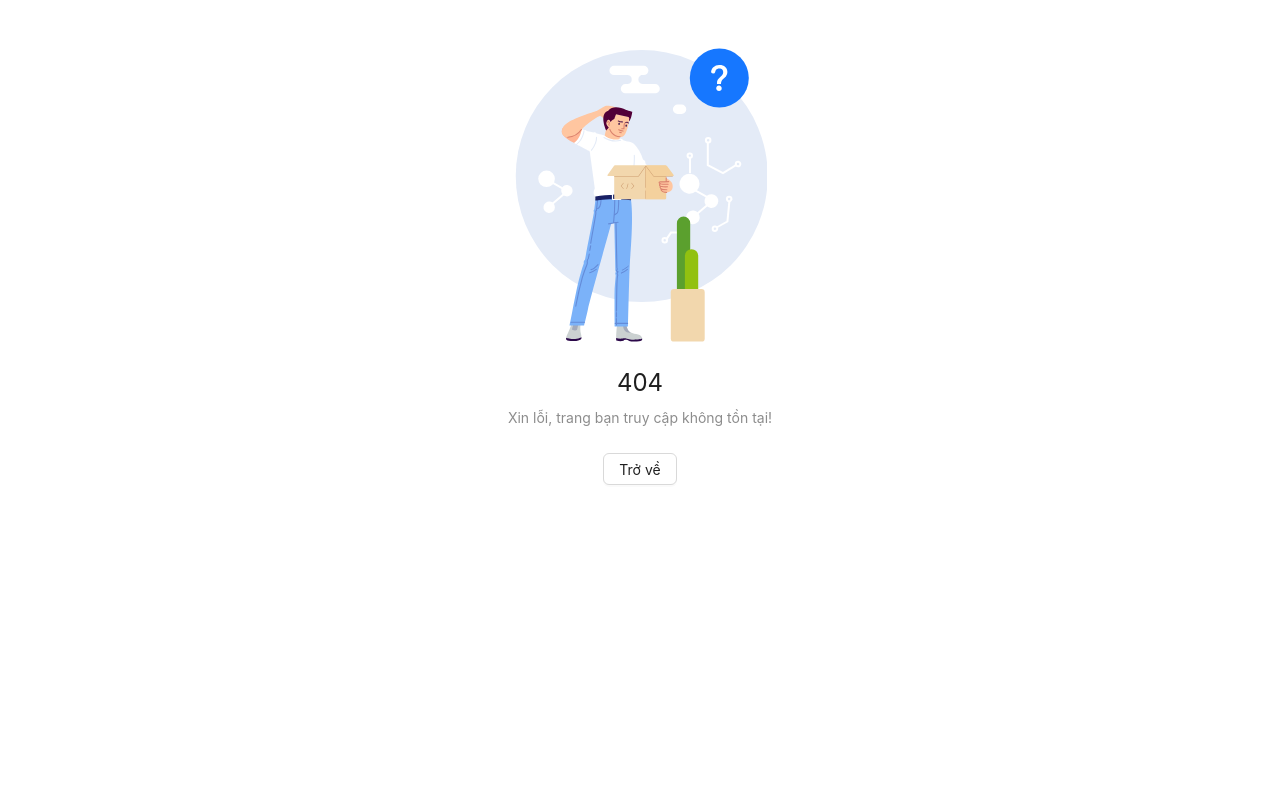
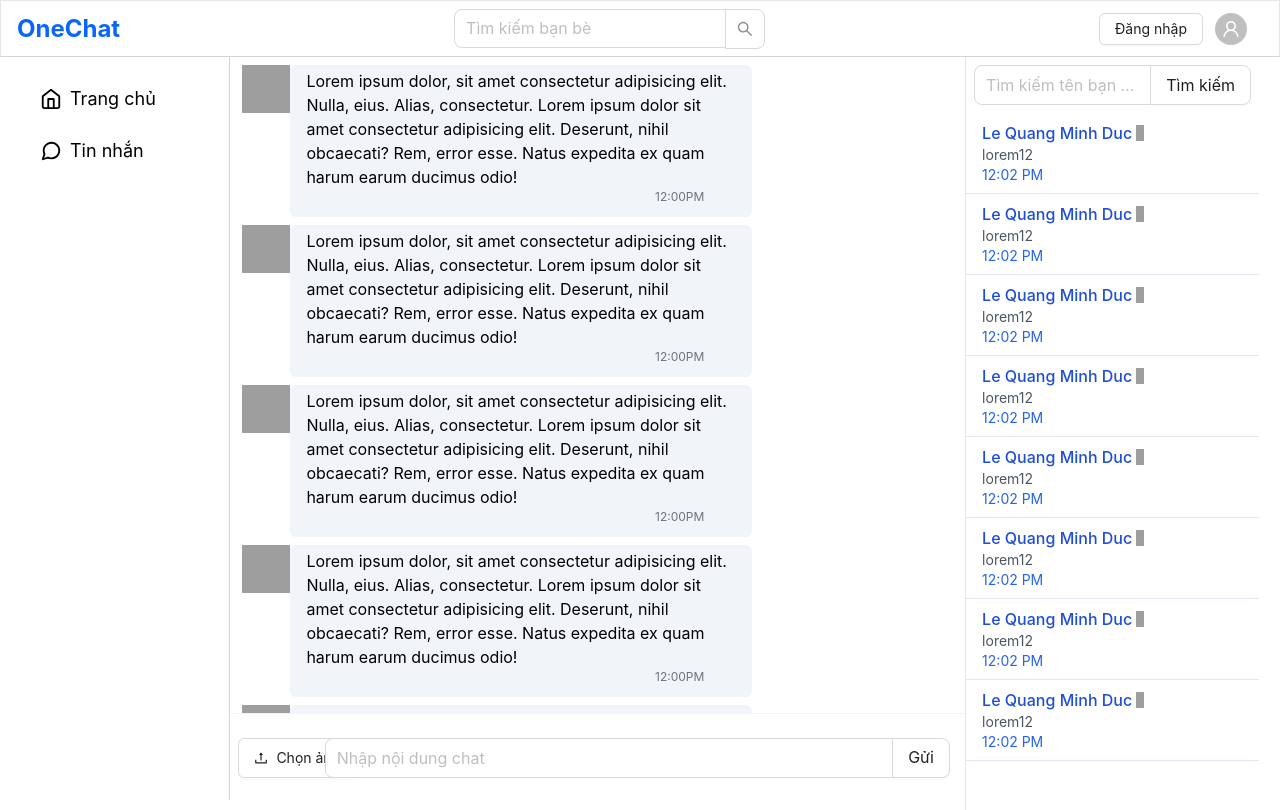
Before and after one commit to ogdp/one_chat, a React (Vite) app: page /chat in a window 1280 px wide. Before the commit this address had no page. Built offline with nearby package versions, Linux system fonts and the light colour scheme; grey boxes are pictures that could not be loaded.

Commit message:
FE Giao diện box chat

```diff
--- /dev/null
+++ b/src/components/client/Chat/ChatBar.tsx
@@ -0,0 +1,76 @@
+import ItemBar from "./ItemBar";
+import SearchBox from "./SearchBox";
+
+const ChatBar = () => {
+  return (
+    <>
+      <section className="border-l-[1px] border-l-slate-200 h-full">
+        <SearchBox />
+        <div className="overflow-x-hidden overflow-scroll h-[82vh]">
+          <ItemBar
+            name="Le Quang Minh Duc"
+            lastChat="lorem12"
+            time="12:02 PM"
+          />
+          <ItemBar
+            name="Le Quang Minh Duc"
+            lastChat="lorem12"
+            time="12:02 PM"
+          />
+          <ItemBar
+            name="Le Quang Minh Duc"
+            lastChat="lorem12"
+            time="12:02 PM"
+          />
+          <ItemBar
+            name="Le Quang Minh Duc"
+            lastChat="lorem12"
+            time="12:02 PM"
+          />
+          <ItemBar
+            name="Le Quang Minh Duc"
+            lastChat="lorem12"
+            time="12:02 PM"
+          />
+          <ItemBar
+            name="Le Quang Minh Duc"
+            lastChat="lorem12"
+            time="12:02 PM"
+          />
+          <ItemBar
+            name="Le Quang Minh Duc"
+            lastChat="lorem12"
+            time="12:02 PM"
+          />
+          <ItemBar
+            name="Le Quang Minh Duc"
+            lastChat="lorem12"
+            time="12:02 PM"
+          />
+          <ItemBar
+            name="Le Quang Minh Duc"
+            lastChat="lorem12"
+            time="12:02 PM"
+          />
+          <ItemBar
+            name="Le Quang Minh Duc"
+            lastChat="lorem12"
+            time="12:02 PM"
+          />
+          <ItemBar
+            name="Le Quang Minh Duc"
+            lastChat="lorem12"
+            time="12:02 PM"
+          />
+          <ItemBar
+            name="Le Quang Minh Duc"
+            lastChat="lorem12"
+            time="12:02 PM"
+          />
+        </div>
+      </section>
+    </>
+  );
+};
+
+export default ChatBar;
--- /dev/null
+++ b/src/components/client/Chat/ChatBox.tsx
@@ -0,0 +1,51 @@
+import ChatInput from "./ChatInput";
+import SentenceLeftChat from "./SentenceLeftChat";
+import SentenceRightChat from "./SentenceRightChat";
+
+const ChatBox = () => {
+  return (
+    <>
+      <section>
+        <main className="overflow-x-hidden overflow-scroll h-[82vh] px-3 pb-8">
+          <SentenceLeftChat />
+          <SentenceLeftChat />
+          <SentenceLeftChat />
+          <SentenceLeftChat />
+          <SentenceLeftChat />
+          <SentenceLeftChat />
+          <SentenceLeftChat />
+          <SentenceRightChat
+            name="Le Duc"
+            uid="1"
+            content="dshafjkdkjshf"
+            time="12:00PM"
+            avatar_url={[
+              "https://media.istockphoto.com/id/1337144146/vector/default-avatar-profile-icon-vector.jpg?s=612x612&w=0&k=20&c=BIbFwuv7FxTWvh5S3vB6bkT0Qv8Vn8N5Ffseq84ClGI=",
+            ]}
+          />
+          <SentenceRightChat
+            name="Le Duc"
+            uid="1"
+            content="Lorem ipsum dolor, sit amet consectetur adipisicing elit. Nulla, eius. Alias, consectetur. Lorem ipsum dolor sit amet consectetur adipisicing elit. Deserunt, nihil obcaecati? Rem, error esse. Natus expedita ex quam harum earum ducimus odio!"
+            time="12:00PM"
+            avatar_url={[
+              "https://media.istockphoto.com/id/1337144146/vector/default-avatar-profile-icon-vector.jpg?s=612x612&w=0&k=20&c=BIbFwuv7FxTWvh5S3vB6bkT0Qv8Vn8N5Ffseq84ClGI=",
+            ]}
+          />
+          <SentenceRightChat
+            name="Le Duc"
+            uid="1"
+            content="dshafjkdkjshf"
+            time="12:00PM"
+            avatar_url={[
+              "https://media.istockphoto.com/id/1337144146/vector/default-avatar-profile-icon-vector.jpg?s=612x612&w=0&k=20&c=BIbFwuv7FxTWvh5S3vB6bkT0Qv8Vn8N5Ffseq84ClGI=",
+            ]}
+          />
+        </main>
+        <ChatInput />
+      </section>
+    </>
+  );
+};
+
+export default ChatBox;
--- /dev/null
+++ b/src/components/client/Chat/ChatInput.tsx
@@ -0,0 +1,59 @@
+import { UploadOutlined } from "@ant-design/icons";
+import React from "react";
+import { Button, Form, Input, Space, Upload } from "antd";
+
+const normFile = (e: any) => {
+  console.log("Upload event:", e);
+  if (Array.isArray(e)) {
+    return e;
+  }
+  return e?.fileList;
+};
+
+const onFinish = (values: any) => {
+  console.log("Received values of form: ", values);
+};
+
+const ChatInput: React.FC = () => (
+  <>
+    <section className="py-2 pt-6 px-2 border-t-[1px] border-t-gray-100">
+      <Form name="validate_other" onFinish={onFinish} style={{ width: "100%" }}>
+        <Form.Item style={{ marginBottom: 0 }}>
+          <Form.Item
+            name="upload"
+            valuePropName="fileList"
+            getValueFromEvent={normFile}
+            style={{
+              display: "inline-block",
+              width: "12%",
+            }}
+          >
+            <Upload name="logo" action="/upload.do" listType="picture">
+              <Button style={{ height: "40px" }} icon={<UploadOutlined />}>
+                Chọn ảnh
+              </Button>
+            </Upload>
+          </Form.Item>
+          <Form.Item
+            name="message"
+            rules={[{ required: true, message: "Hãy điền nội dung chat" }]}
+            style={{
+              display: "inline-block",
+              width: "87%",
+            }}
+          >
+            <Space.Compact style={{ width: "100%", outline: "0" }} size="large">
+              <Input
+                style={{ height: "40px" }}
+                placeholder="Nhập nội dung chat"
+              />
+              <Button type="default">Gửi</Button>
+            </Space.Compact>
+          </Form.Item>
+        </Form.Item>
+      </Form>
+    </section>
+  </>
+);
+
+export default ChatInput;
--- /dev/null
+++ b/src/components/client/Chat/ItemBar.tsx
@@ -0,0 +1,30 @@
+import { Link } from "react-router-dom";
+
+interface IProps {
+  name: string;
+  lastChat: string;
+  time: string;
+}
+const ItemBar = (props: IProps) => {
+  return (
+    <>
+      <div className="border-b-[1px] border-b-slate-200 px-4 py-2 ">
+        <Link to={"/chat/idday"}>
+          <span className="font-medium inline-flex items-center gap-x-1 hover:bg-gray-200 text-blue-700">
+            {props.name}
+            <img
+              src="https://i.ibb.co/NN0c8gh/Dbsprg-Iu-YE0.png"
+              className="h-4 w-2"
+            />
+          </span>
+        </Link>
+        <h5 className="text-sm truncate line-clamp-1 text-gray-600">
+          {props.lastChat}
+        </h5>
+        <h6 className="text-sm text-blue-600">{props.time}</h6>
+      </div>
+    </>
+  );
+};
+
+export default ItemBar;
--- /dev/null
+++ b/src/components/client/Chat/SearchBox.tsx
@@ -0,0 +1,15 @@
+import { Button, Input, Space } from "antd";
+const SearchBox = () => {
+  return (
+    <>
+      <section className="py-2 px-2">
+        <Space.Compact style={{ width: "100%", outline: "0" }} size="large">
+          <Input placeholder="Tìm kiếm tên bạn bè" />
+          <Button type="default">Tìm kiếm</Button>
+        </Space.Compact>
+      </section>
+    </>
+  );
+};
+
+export default SearchBox;
--- /dev/null
+++ b/src/components/client/Chat/SentenceLeftChat.tsx
@@ -0,0 +1,30 @@
+import { Link } from "react-router-dom";
+
+const SentenceLeftChat = () => {
+  return (
+    <>
+      <div className="flex my-2">
+        <Link to="/auth">
+          <div className="rounded-full">
+            <img
+              className="h-12 w-12 bg-cover"
+              src="https://media.istockphoto.com/id/1337144146/vector/default-avatar-profile-icon-vector.jpg?s=612x612&w=0&k=20&c=BIbFwuv7FxTWvh5S3vB6bkT0Qv8Vn8N5Ffseq84ClGI="
+              alt=""
+            />
+          </div>
+        </Link>
+        <div className="max-w-[65%] bg-slate-100 rounded-md px-4 py-1 pb-3">
+          <div>
+            Lorem ipsum dolor, sit amet consectetur adipisicing elit. Nulla,
+            eius. Alias, consectetur. Lorem ipsum dolor sit amet consectetur
+            adipisicing elit. Deserunt, nihil obcaecati? Rem, error esse. Natus
+            expedita ex quam harum earum ducimus odio!
+          </div>
+          <div className="text-xs text-gray-500 text-right pr-8">12:00PM</div>
+        </div>
+      </div>
+    </>
+  );
+};
+
+export default SentenceLeftChat;
--- /dev/null
+++ b/src/components/client/Chat/SentenceRightChat.tsx
@@ -0,0 +1,33 @@
+import { Link } from "react-router-dom";
+
+interface IProps {
+  name: string;
+  uid: string;
+  content: string;
+  time: string;
+  avatar_url: Array<string>;
+}
+
+const SentenceRightChat = (props: IProps) => {
+  return (
+    <>
+      <div className="flex justify-end my-2">
+        <Link to="/auth" className="order-2">
+          <div className="rounded-full">
+            <img
+              className="h-12 w-12 bg-cover"
+              src={props.avatar_url[0]}
+              alt=""
+            />
+          </div>
+        </Link>
+        <div className="order-1 max-w-[65%] bg-blue-600 text-white rounded-md px-4 py-1 pb-3">
+          <div>{props.content}</div>
+          <div className="text-xs text-gray-200 text-left ">{props.time}</div>
+        </div>
+      </div>
+    </>
+  );
+};
+
+export default SentenceRightChat;
--- a/src/layouts/LayoutClient.tsx
+++ b/src/layouts/LayoutClient.tsx
@@ -1,5 +1,5 @@
 import { Outlet } from "react-router-dom";
-import { FooterC, HeaderC } from "@/components";
+import { HeaderC } from "@/components";
 import NavBarC from "@/components/client/NavBar/NavBarC";
 
 const LayoutClient = () => {
@@ -15,11 +15,10 @@ const LayoutClient = () => {
           </div>
         </aside>
         <main className="pl-[18%] flex pt-[57px]">
-          <div className="w-full min-h-[120vh]">
+          <div className="w-full h-[calc(100vh_-_57px)]">
             <Outlet />
           </div>
         </main>
-        {/* <FooterC /> */}
       </div>
     </>
   );
--- /dev/null
+++ b/src/pages/client/ChatPage.tsx
@@ -0,0 +1,22 @@
+import ChatBar from "@/components/client/Chat/ChatBar";
+import ChatBox from "@/components/client/Chat/ChatBox";
+import { useParams } from "react-router-dom";
+
+const ChatPage = () => {
+  const pathh = useParams();
+  console.log(pathh);
+  return (
+    <>
+      <section className="flex min-h-full">
+        <div className="w-[70%]">
+          <ChatBox />
+        </div>
+        <div className="w-[28%]">
+          <ChatBar />
+        </div>
+      </section>
+    </>
+  );
+};
+
+export default ChatPage;
--- a/src/routes/RouteClient.tsx
+++ b/src/routes/RouteClient.tsx
@@ -1,8 +1,9 @@
 import { Route, Routes } from "react-router-dom";
 import InfoUser from "@/components/auth/Profile/InfoUser";
 import LayoutClient from "@/layouts/LayoutClient";
-import HomePage from "@/pages/client/Home/HomePage";
+import HomePage from "@/pages/client/HomePage";
 import { Page404 } from "@/pages";
+import ChatPage from "@/pages/client/ChatPage";
 
 const RouteClient = () => {
   return (
@@ -10,6 +11,9 @@ const RouteClient = () => {
       <Routes>
         <Route path="/" element={<LayoutClient />}>
           <Route index element={<HomePage />} />
+          <Route path="/chat" element={<ChatPage />} />
+          <Route path="/chat/:uid" element={<ChatPage />} />
+
           <Route path="/profiles" element={<InfoUser />} />
         </Route>
         <Route path="/*" element={<Page404 />} />
```
Also changed, not shown: src/pages/client/HomePage.tsx (renamed from src/pages/client/Home/HomePage.tsx).
